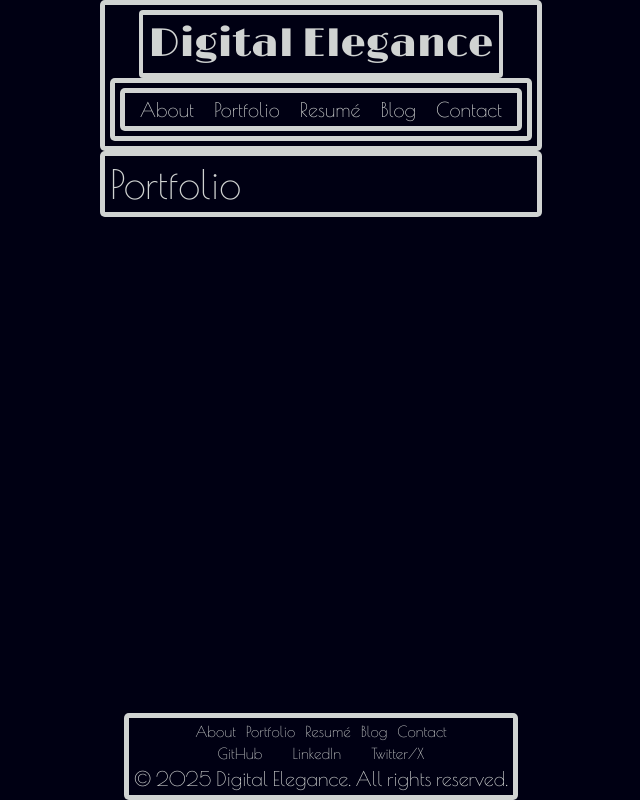
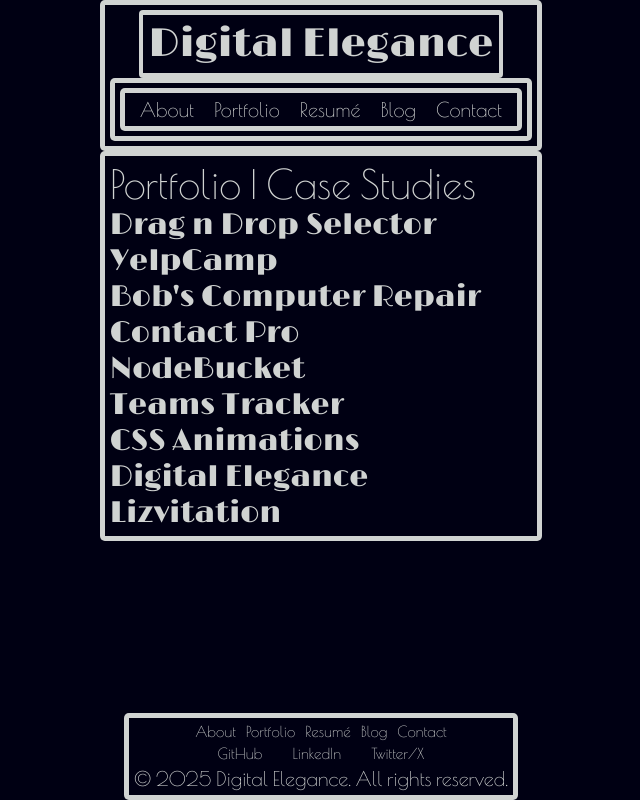
Before and after one commit to ace-d-baugh/finecode, a React (Vite) app: page /portfolio in a window 1280 px wide. Shown: the whole page, without its empty margins (319-959 px from the left). Built offline with nearby package versions, Linux system fonts and the light colour scheme; a web font is replaced by a local one.

Commit message:
Testing grabbing info

```diff
--- a/src/pages/Portfolio.tsx
+++ b/src/pages/Portfolio.tsx
@@ -1,15 +1,42 @@
+// pages/Portfolio.tsx
+
 import Frame from "../components/Frame/Frame";
+import projects from '../data/projects.json';
+
+interface LongDescription {
+    issue: string;
+    solution: string;
+    lessonsLearned: string;
+    extraInfo: string;
+}
+
+interface Project {
+    id: number;
+    title: string;
+    shortDescription: string;
+    longDescription: LongDescription;
+    technologies: string[];
+    imageUrls: string[];
+    codeUrl: string;
+    liveUrl: string;
+    type: string;
+}
 
 function Portfolio() {
     return (
         <div className="Portfolio">
             <Frame>
                 <div>
-                    <h1>Portfolio</h1>
+                    <h1>Portfolio | Case Studies</h1>
+                    {projects.map((project: Project) => (
+                        <div key={project.id}>
+                            <h2>{project.title}</h2>
+                        </div>
+                    ))}
                 </div>
             </Frame>
         </div>
     );
 }
 
-export default Portfolio
+export default Portfolio;
```
Also changed, not shown: src/pages/projects/DragDrop.tsx (added, +23 -0 lines).
